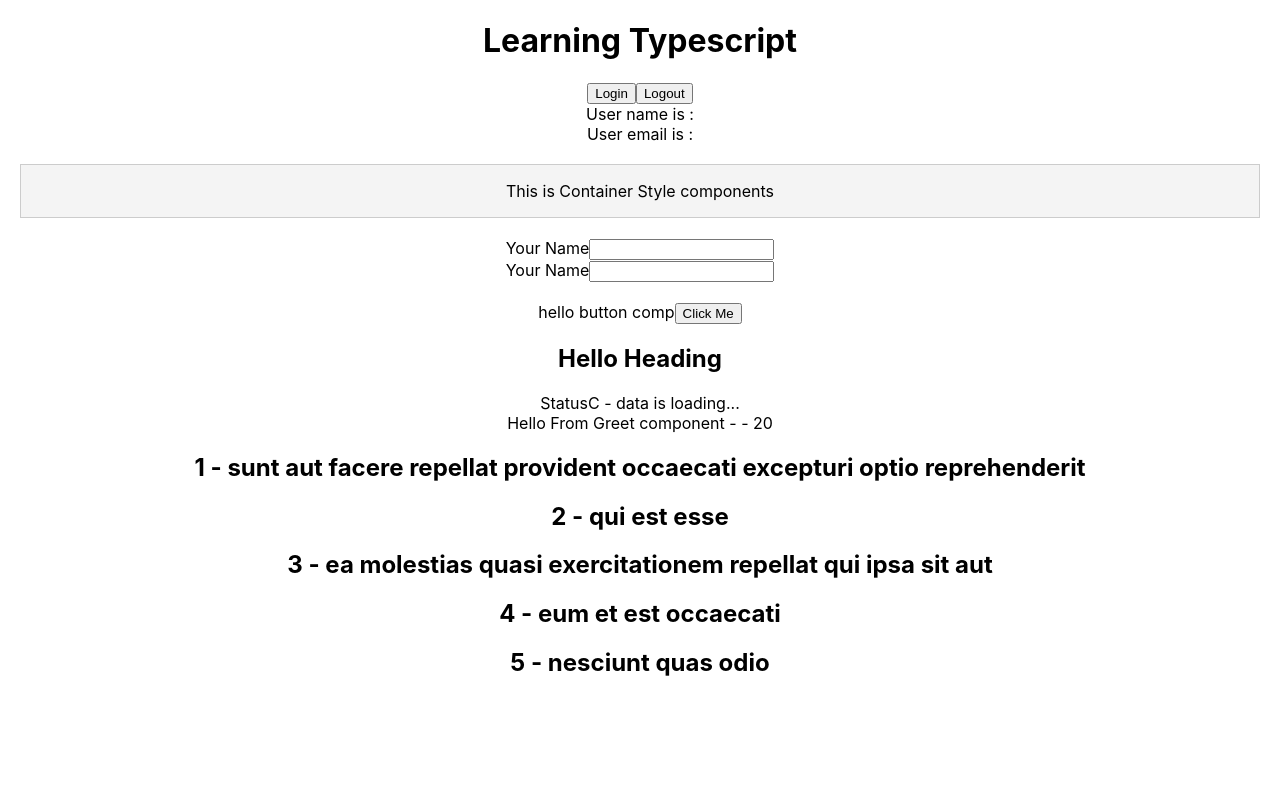
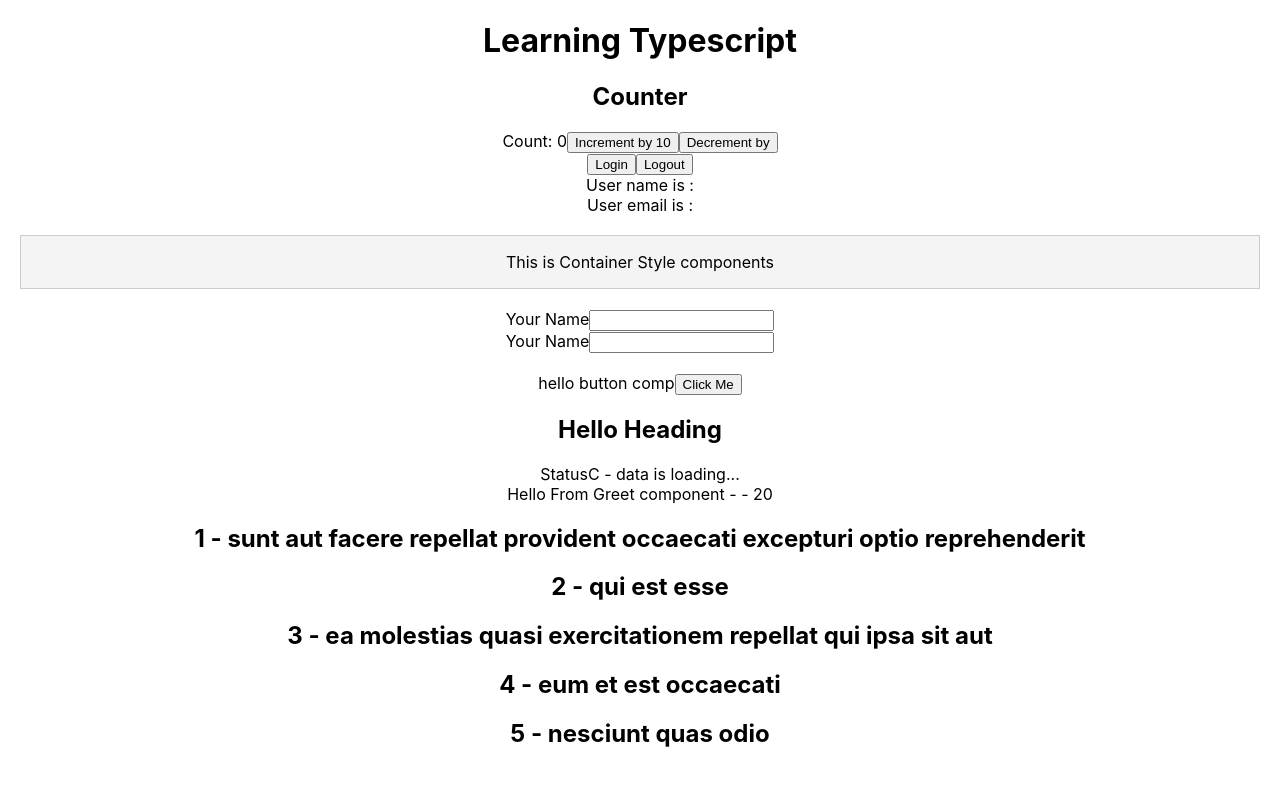
Before and after one commit to 1983shiv/ruff-typescript-excercise1, a React (Create React App) app: page / in a window 1280 px wide. Shown: the top 786 px of the page. Built offline with nearby package versions, Linux system fonts and the light colour scheme.

Commit message:
added Counter.tsx with useReducer

```diff
--- a/src/App.tsx
+++ b/src/App.tsx
@@ -10,6 +10,7 @@
 import Container from './components/Container';
 import LoggedIn from './components/LoggedIn';
 import User from './components/User';
+import Counter from './components/Counter';
 
 function App() {
   const [idd, setIdd] = useState<number | undefined>()
@@ -24,6 +25,7 @@
     <div className="App">
       <h1>Learning Typescript</h1>
       {/* <LoggedIn /> */}
+      <Counter />
       <User />
       <Container styles={{border: '1px solid #ccc', padding: '1rem', margin: '20px', backgroundColor: '#f4f4f4'}} />
       <InputEle value={name} handleChange={(event) => setName(event.target.value)}/>
--- /dev/null
+++ b/src/components/Counter.tsx
@@ -0,0 +1,38 @@
+import React, { useReducer} from 'react'
+
+const initialState = { count: 0 }
+
+type CounterState = {
+    count: number
+}
+
+type CounterAction = {
+    type: string,
+    payload: number
+}
+
+function reducer(state: CounterState, action: CounterAction){
+    switch(action.type){
+        case 'increment':
+            return { count: state.count + action.payload }
+        case 'decrement':
+            return { count: state.count - action.payload }
+        default:
+            return state;
+    }
+}
+
+const Counter = () => {
+    const [state, dispatch] = useReducer(reducer, initialState)
+
+    return (
+        <>
+            <h2>Counter</h2>
+            Count: {state.count}
+            <button onClick={() => dispatch({ type: 'increment', payload: 10})}>Increment by 10</button>
+            <button onClick={() => dispatch({ type: 'decrement', payload: 5})}>Decrement by </button>
+        </>
+    )
+}
+
+export default Counter
--- a/src/components/User.tsx
+++ b/src/components/User.tsx
@@ -7,7 +7,10 @@
 
 
 export const User = () => {
+
+    // Initial value type is different than future value type
     const [user, setUser] = useState<AuthUser | null>(null)
+    // const [user, setUser] = useState<AuthUser>({} as AuthUser)
     const handleLogin = () => {
         setUser({
             name: 'Shiv',
```
